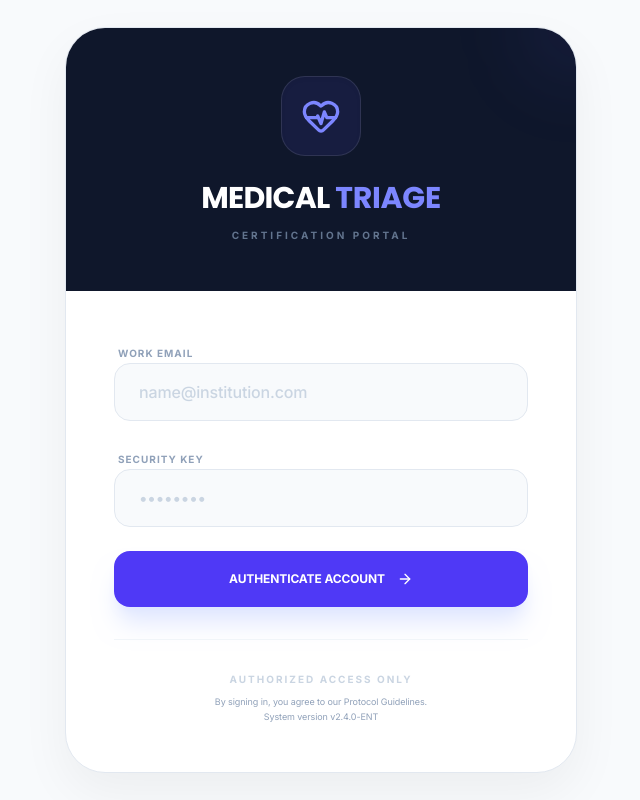
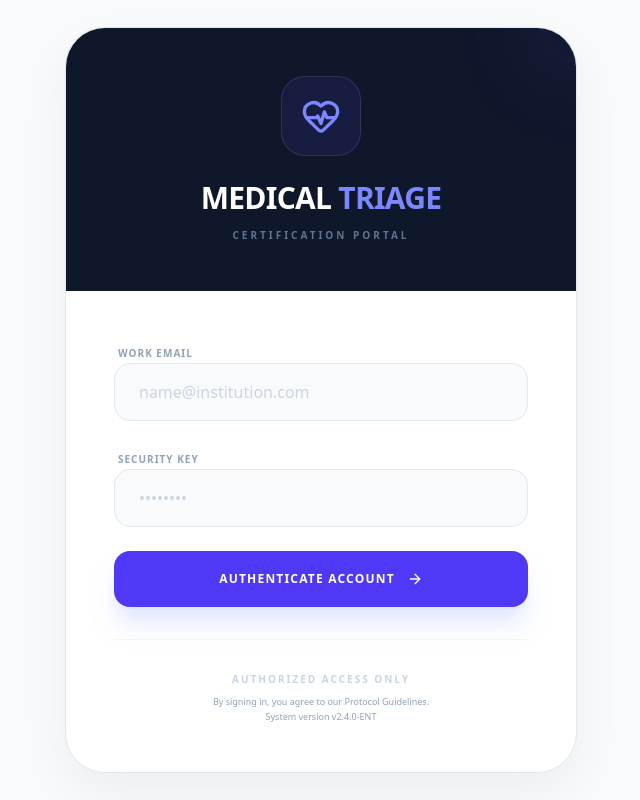
Before and after one commit to abrarCSE29/banglamednlp-website, a Next.js app in the folder apps/frontend/: page / in a window 1280 px wide. Shown: the whole page, without its empty margins (319-959 px from the left). Built offline with nearby package versions, Linux system fonts and the light colour scheme; no server answers.

Commit message:
fix: prepare frontend and backend for Vercel deployment

```diff
--- a/apps/frontend/next.config.ts
+++ b/apps/frontend/next.config.ts
@@ -1,17 +1,7 @@
 import type { NextConfig } from "next";
 
 const nextConfig: NextConfig = {
-  allowedDevOrigins: [
-    // Allow any local network access
-    "192.168.0.101",
-    "192.168.0.106",
-    "192.168.68.101",
-    "192.168.68.106",
-    "10.0.0.101",
-    "10.0.0.106",
-  ],
   async rewrites() {
-    // Proxy /api requests to local backend during development so cookies are same-origin
     if (process.env.NODE_ENV !== 'production') {
       return [
         {
--- a/apps/frontend/src/app/globals.css
+++ b/apps/frontend/src/app/globals.css
@@ -36,17 +36,9 @@
 @layer base {
   :root {
     --background: 210 40% 98%;
-    /* Soft Slate white */
     --foreground: 222.2 84% 4.9%;
 
-    --card: 0 0% 100%;
-    --card-foreground: 222.2 84% 4.9%;
-
-    --popover: 0 0% 100%;
-    --popover-foreground: 222.2 84% 4.9%;
-
     --primary: 238.7 83.5% 66.7%;
-    /* Metronic Indigo #6366f1 */
     --primary-foreground: 210 40% 98%;
 
     --secondary: 210 40% 96.1%;
@@ -66,32 +58,18 @@
     --ring: 238.7 83.5% 66.7%;
 
     --radius: 0.75rem;
-
-    /* Metronic Specific */
-    --metronic-dark: 234 16% 15%;
-    /* #1e1e2d */
-    --metronic-gray: 210 40% 96.1%;
   }
 }
 
 @layer base {
   * {
-    @apply border-border tracking-[-0.01em];
+    border-color: hsl(var(--border));
   }
 
   body {
-    @apply bg-background text-foreground antialiased;
-    font-family: var(--font-inter), system-ui, sans-serif;
-  }
-
-  h1,
-  h2,
-  h3,
-  h4,
-  h5,
-  h6 {
-    font-family: var(--font-poppins), system-ui, sans-serif;
-    @apply font-bold tracking-tight text-slate-900;
+    background-color: hsl(var(--background));
+    color: hsl(var(--foreground));
+    font-feature-settings: "rlig" 1, "calt" 1;
   }
 }
 
```
Also changed, not shown: apps/frontend/vercel.json (added), 1 other file (tests, documents, lock files or other folders).
